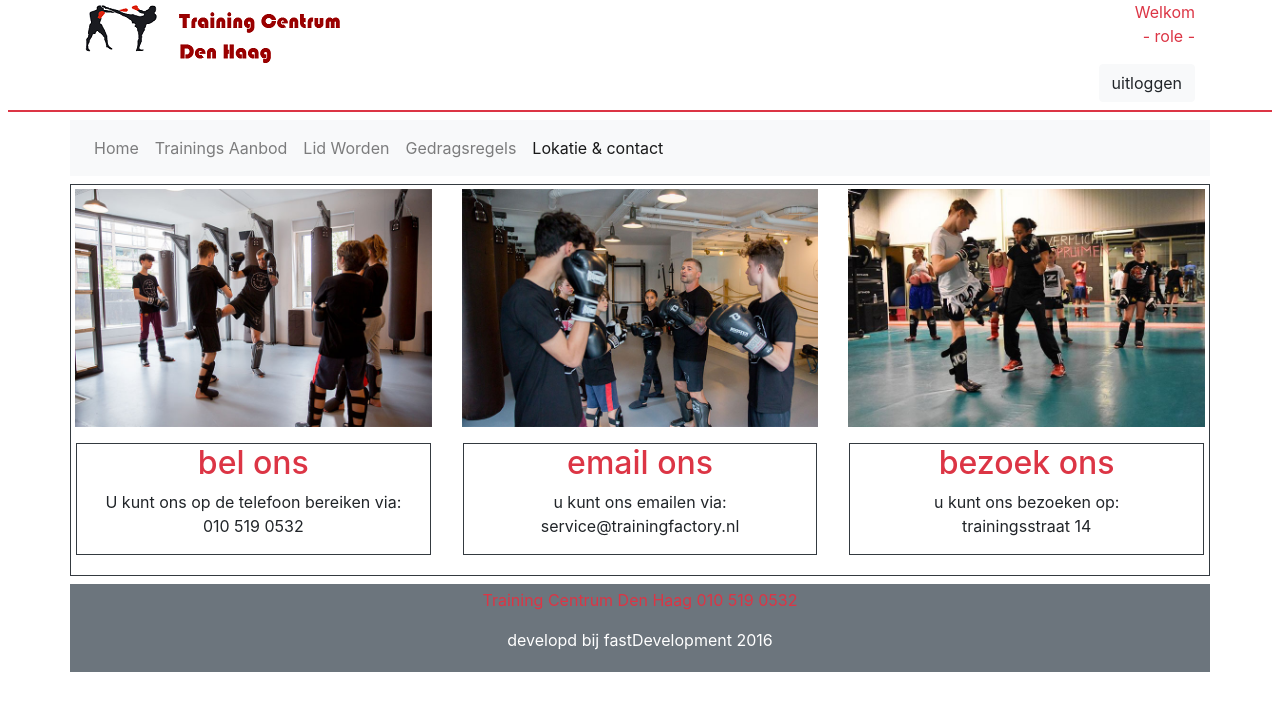
After one commit to gijsdl/trainingFactory, a Symfony app: template templates/bezoeker/contact.html.twig in a window 1280 px wide. The commit adds this page. Shown: the top 711 px of the page. Run offline with Twig, Linux system fonts and the light colour scheme; the template is opened without the code that fills it, so the values that code supplies are empty; some libraries are stand-ins or nearby versions.

Commit message:
finished bezoeker

```diff
--- a/src/Repository/TrainingRepository.php
+++ b/src/Repository/TrainingRepository.php
@@ -19,7 +19,7 @@
         parent::__construct($registry, Training::class);
     }
 
-    public function gettraining(){
+    public function getTraining(){
 
         $em = $this->getEntityManager();
 
--- a/templates/base.html.twig
+++ b/templates/base.html.twig
@@ -33,7 +33,7 @@
         </div>
     </header>
     <hr class="border border-danger m-2">
-    <div class="container mt-2 p-0">
+    <div class="container mt-2 mb-2 p-0">
         <nav class="navbar navbar-expand-lg navbar-light bg-light">
             <button class="navbar-toggler" type="button" data-toggle="collapse" data-target="#navbarSupportedContent"
                     aria-controls="navbarSupportedContent" aria-expanded="false" aria-label="Toggle navigation">
--- /dev/null
+++ b/templates/bezoeker/contact.html.twig
@@ -0,0 +1,37 @@
+{% extends 'base.html.twig' %}
+{% block nav %}
+    <li class="nav-item">
+        <a class="nav-link" href="{{ path('home') }}">Home</a>
+    </li>
+    <li class="nav-item">
+        <a class="nav-link" href="{{ path('training_aanbod') }}">Trainings Aanbod</a>
+    </li>
+    <li class="nav-item">
+        <a class="nav-link" href="#">Lid Worden</a>
+    </li>
+    <li class="nav-item">
+        <a class="nav-link" href="{{ path('gedragsregels') }}">Gedragsregels</a>
+    </li>
+    <li class="nav-item active">
+        <a class="nav-link" href="{{ path('contact') }}">Lokatie & contact<span class="sr-only">(current)</span></a>
+    </li>
+{% endblock %}
+{% block content %}
+<div class="row">
+    <div class="col border border-dark m-3 text-center">
+        <h2 class="text-danger">bel ons</h2>
+        <p>U kunt ons op de telefoon bereiken via:<br>
+            010 519 0532</p>
+    </div>
+    <div class="col border border-dark m-3 text-center">
+        <h2 class="text-danger">email ons</h2>
+        <p>u kunt ons emailen via:<br>
+        service@trainingfactory.nl</p>
+    </div>
+    <div class="col border border-dark m-3 text-center">
+        <h2 class="text-danger">bezoek ons</h2>
+        <p>u kunt ons bezoeken op:<br>
+        trainingsstraat 14</p>
+    </div>
+</div>
+{% endblock %}
--- a/templates/bezoeker/home.html.twig
+++ b/templates/bezoeker/home.html.twig
@@ -10,10 +10,10 @@
         <a class="nav-link" href="#">Lid Worden</a>
     </li>
     <li class="nav-item">
-        <a class="nav-link" href="#">Gedragsregels</a>
+        <a class="nav-link" href="{{ path('gedragsregels') }}">Gedragsregels</a>
     </li>
     <li class="nav-item">
-        <a class="nav-link" href="#">Lokatie & contact</a>
+        <a class="nav-link" href="{{ path('contact') }}">Lokatie & contact</a>
     </li>
 {% endblock %}
 
--- a/templates/bezoeker/training-aanbod.html.twig
+++ b/templates/bezoeker/training-aanbod.html.twig
@@ -10,10 +10,10 @@
         <a class="nav-link" href="#">Lid Worden</a>
     </li>
     <li class="nav-item">
-        <a class="nav-link" href="#">Gedragsregels</a>
+        <a class="nav-link" href="{{ path('gedragsregels') }}">Gedragsregels</a>
     </li>
     <li class="nav-item">
-        <a class="nav-link" href="#">Lokatie & contact</a>
+        <a class="nav-link" href="{{ path('contact') }}">Lokatie & contact</a>
     </li>
 {% endblock %}
 {% block content %}
@@ -37,7 +37,7 @@
                 {% for training in trainingen %}
                     <tr>
                         <td>{{ training.name }}</td>
-                        <td>{{ training.descrtioption }}</td>
+                        <td>{{ training.description }}</td>
                         <td>{{ training.duration }}minuten</td>
                         <td>€{{ training.cost }}</td>
                     </tr>
```
Also changed, not shown: src/Controller/BezoekerController.php (+14 -0 lines), src/Entity/Training.php (+5 -5 lines), src/Migrations/Version20191129075613.php (added, +39 -0 lines), templates/bezoeker/gedragsregels.html.twig (added, +108 -0 lines).
